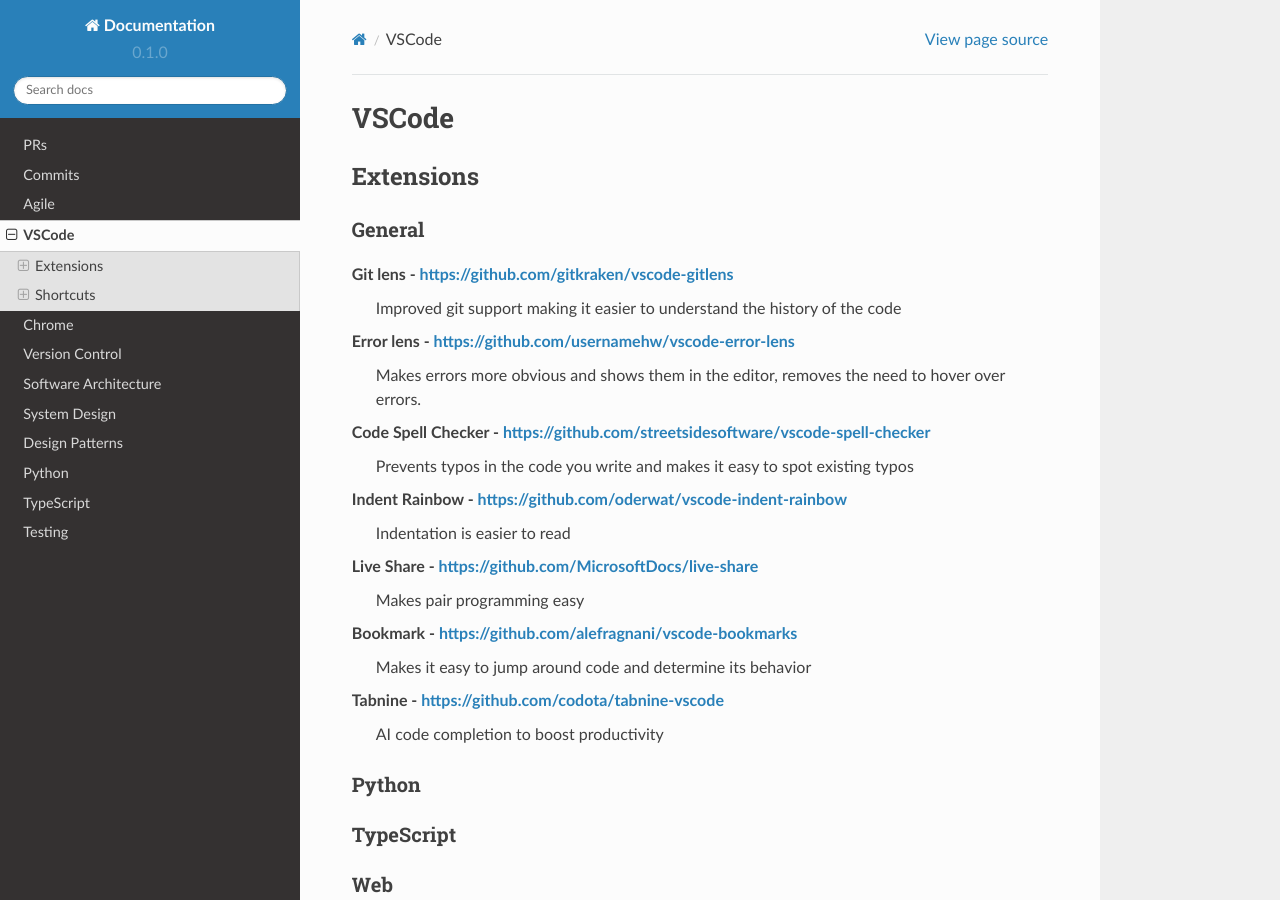
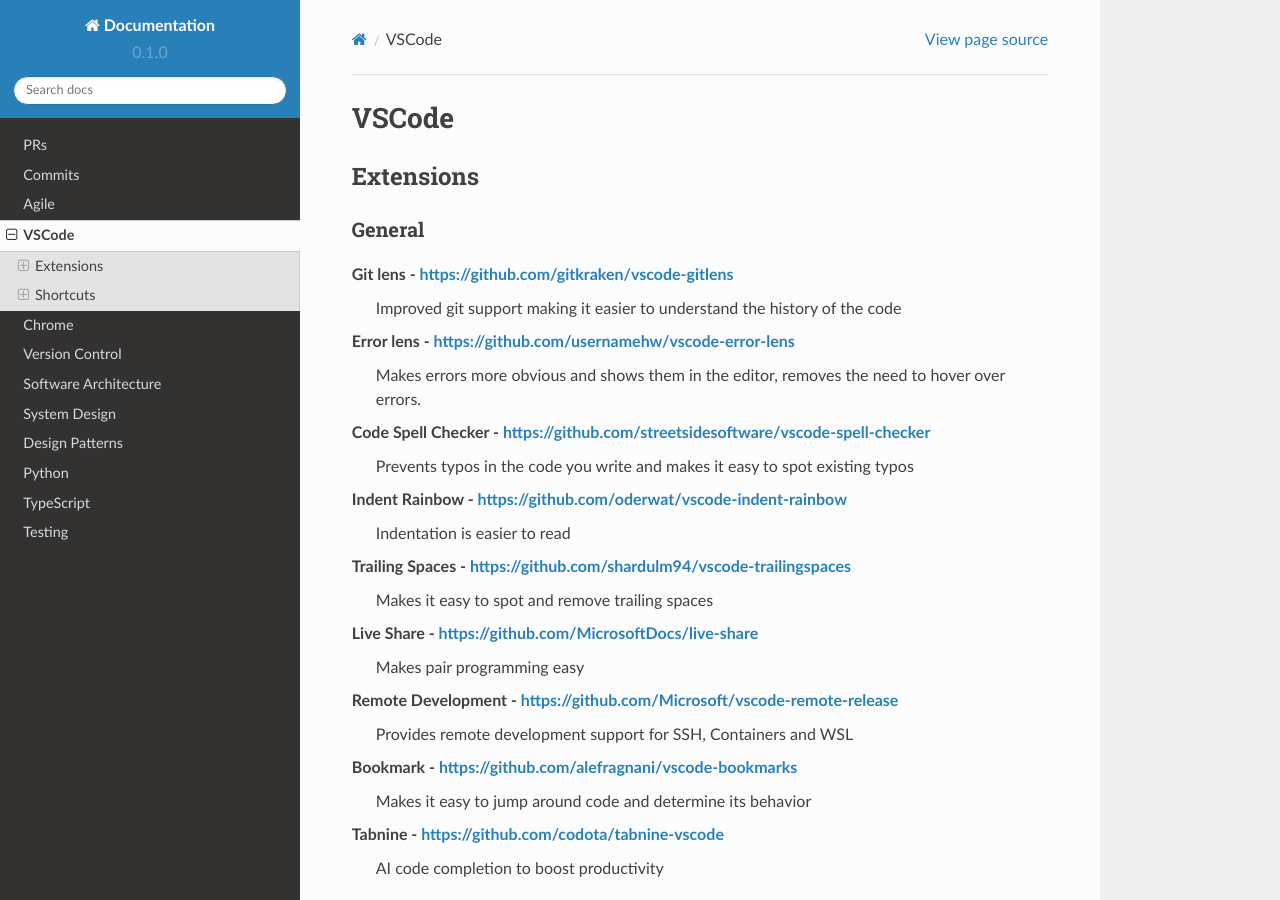
Before and after one commit to rs1257/documentation, a Sphinx documentation site: the page built from docs/source/tooling/vscode.rst, in a window 1280 px wide and 900 px high. Built offline with Sphinx 7.4.7 and the Read the Docs theme 2.0.0, drawn with Linux system fonts in a browser that asks for light colours; pages that are not in the unit, such as notebooks, are missing from menus.

Commit message:
Add another couple of base extensions

```diff
--- a/docs/source/tooling/vscode.rst
+++ b/docs/source/tooling/vscode.rst
@@ -19,8 +19,14 @@
 **Indent Rainbow** - https://github.com/oderwat/vscode-indent-rainbow
   Indentation is easier to read
 
+**Trailing Spaces** - https://github.com/shardulm94/vscode-trailingspaces
+  Makes it easy to spot and remove trailing spaces
+
 **Live Share** - https://github.com/MicrosoftDocs/live-share
   Makes pair programming easy
+
+**Remote Development** - https://github.com/Microsoft/vscode-remote-release
+  Provides remote development support for SSH, Containers and WSL
 
 **Bookmark** - https://github.com/alefragnani/vscode-bookmarks
   Makes it easy to jump around code and determine its behavior
```
